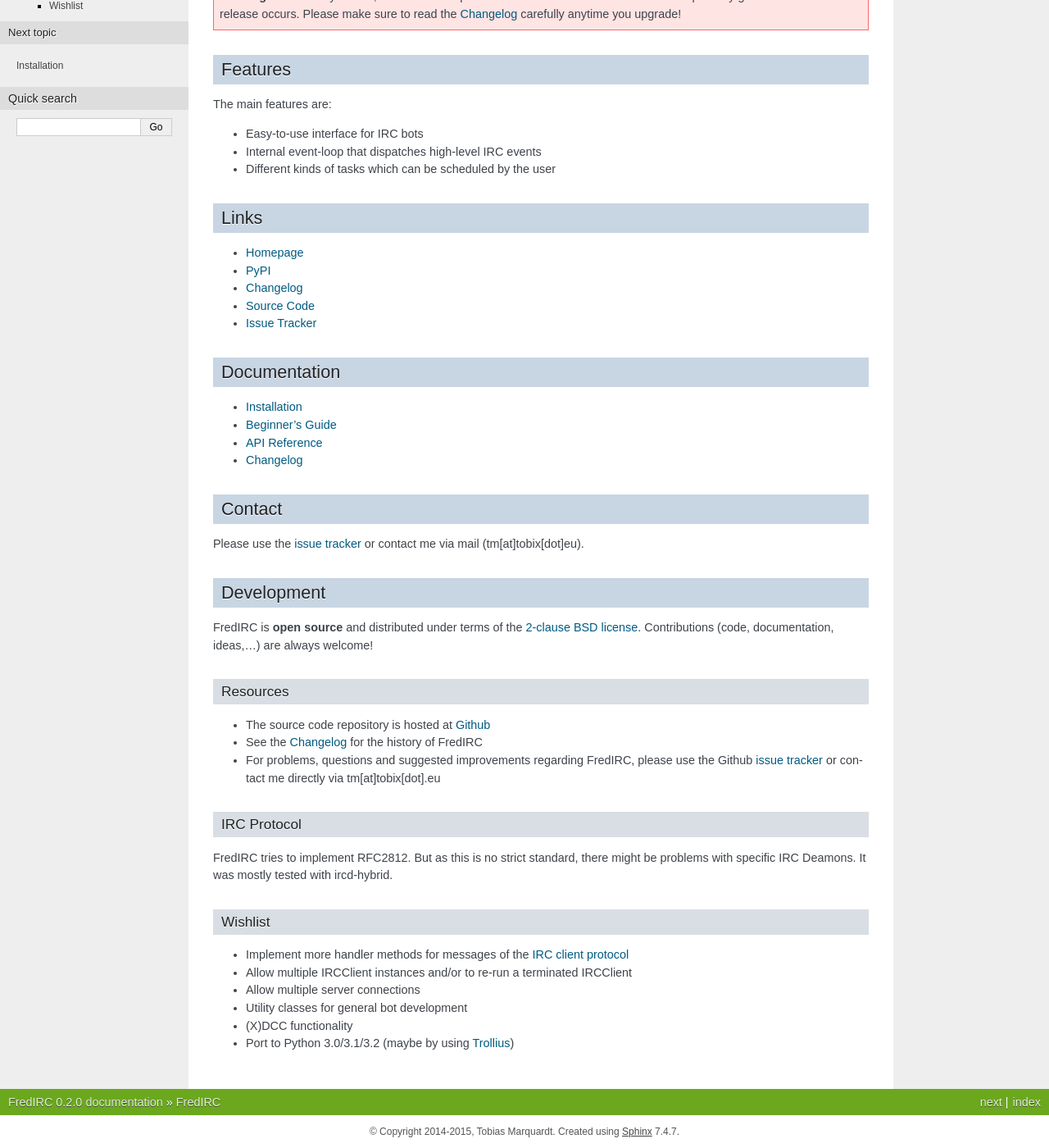
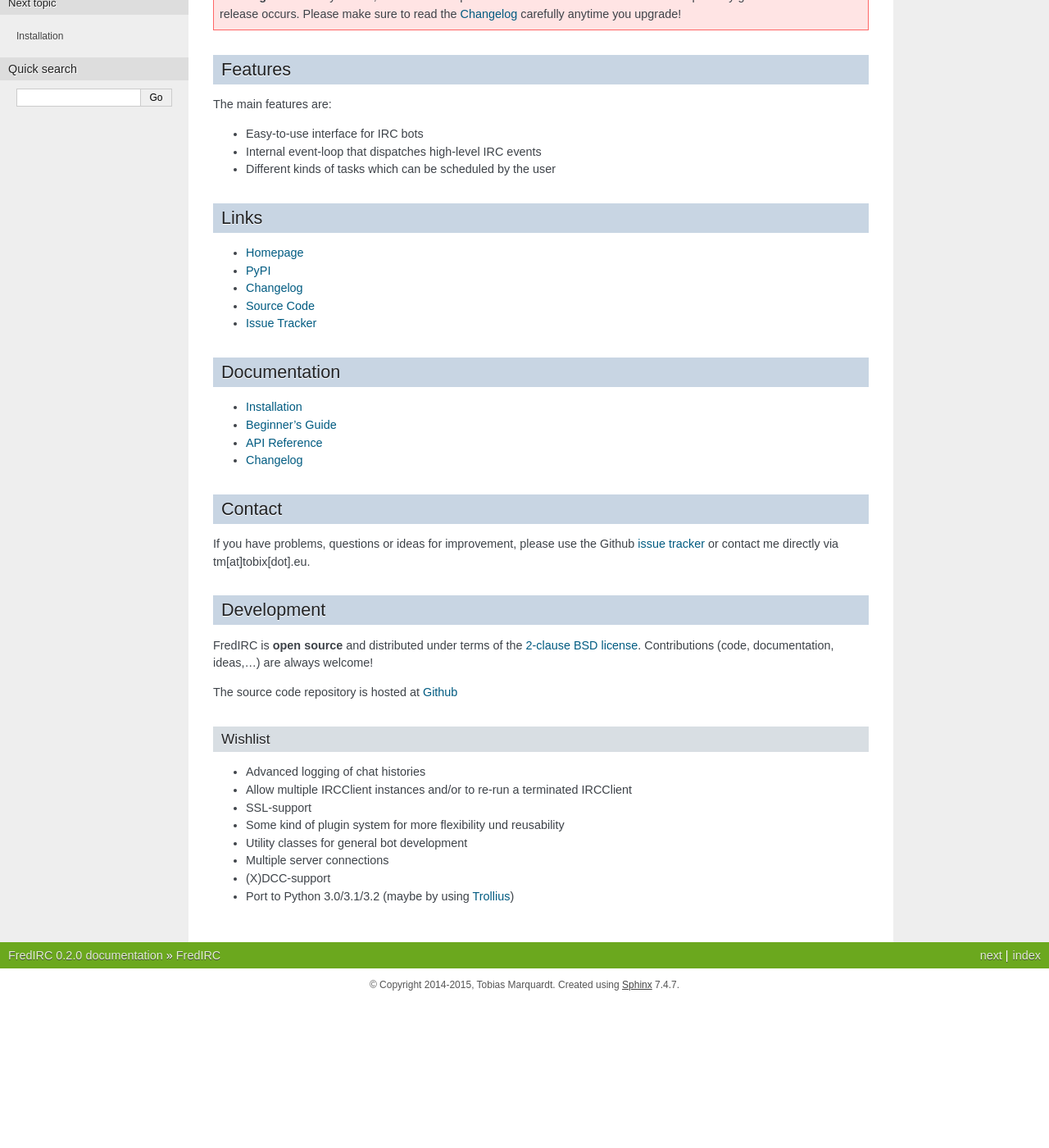
Before and after one commit to worblehat/FredIRC, a Sphinx documentation site: the page built from doc/source/index.rst, in a window 1280 px wide and 1400 px high, scrolled down 236 px. Shown: the whole window at 82% size. Built offline with Sphinx 7.4.7, drawn with Linux system fonts in a browser that asks for light colours; after the commit the page ends 1457 px from its top, so only the background shows below that; some of the changed text lies outside the part shown.

Commit message:
Updated history and documentation.

```diff
--- a/doc/source/index.rst
+++ b/doc/source/index.rst
@@ -15,8 +15,9 @@
 Contact
 -------
 
-Please use the `issue tracker <https://github.com/worblehat/FredIRC/issues>`_
-or contact me via mail (tm[at]tobix[dot]eu).
+If you have problems, questions or ideas for improvement, please use the Github
+`issue tracker <https://github.com/worblehat/FredIRC/issues>`_
+or contact me directly via tm[at]tobix[dot].eu.
 
 Development
 -----------
@@ -25,32 +26,17 @@
 `2-clause BSD license <http://opensource.org/licenses/BSD-2-Clause>`_.
 Contributions (code, documentation, ideas,...) are always welcome!
 
-Resources
-+++++++++
-
-* The source code repository is hosted at
-  `Github <https://github.com/worblehat/FredIRC>`_
-* See the :doc:`Changelog <history>` for the history of FredIRC
-* For problems, questions and suggested improvements regarding FredIRC,
-  please use the Github
-  `issue tracker <https://github.com/worblehat/FredIRC/issues>`_ or
-  contact me directly via tm[at]tobix[dot].eu
-
-IRC Protocol
-++++++++++++
-
-FredIRC tries to implement RFC2812. But as this is no strict standard,
-there might be problems with specific IRC Deamons. It was mostly tested with
-ircd-hybrid.
+The source code repository is hosted at `Github <https://github.com/worblehat/FredIRC>`_
 
 Wishlist
 ++++++++
 
-* Implement more handler methods for messages of the
-  `IRC client protocol <http://tools.ietf.org/search/rfc2812>`_
+* Advanced logging of chat histories
 * Allow multiple IRCClient instances and/or to re-run a terminated IRCClient
-* Allow multiple server connections
+* SSL-support
+* Some kind of plugin system for more flexibility und reusability
 * Utility classes for general bot development
-* (X)DCC functionality
+* Multiple server connections
+* (X)DCC-support
 * Port to Python 3.0/3.1/3.2 (maybe by using
   `Trollius <http://trollius.readthedocs.org/>`_)
```
Also changed, not shown: doc/source/history.rst (+7 -5 lines).
